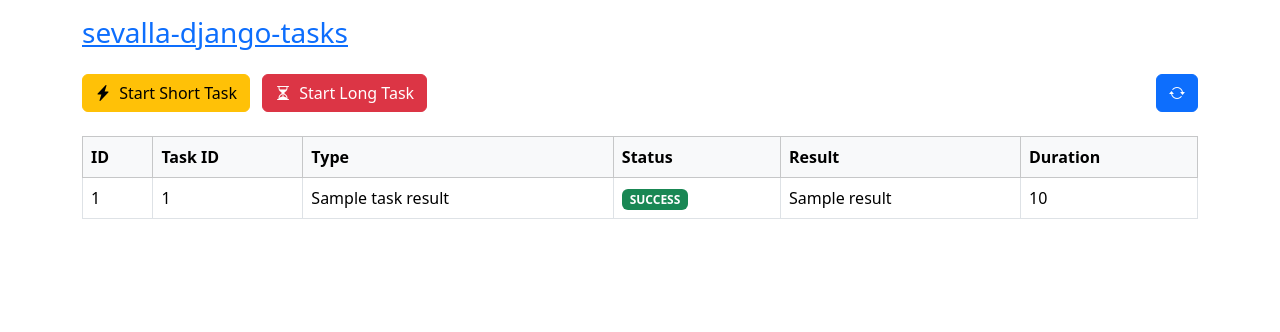
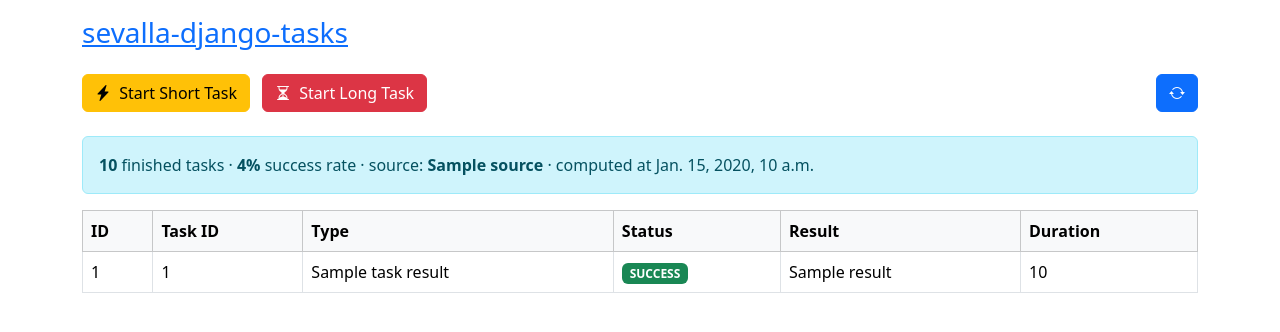
Before and after one commit to itswptom/sevalla-django-tasks, a Django app: template tasks/templates/tasks/index.html in a window 1280 px wide. Shown: the top 332 px of the page. Run offline with Django 5.2, Linux system fonts and the light colour scheme; the template is opened without the code that fills it: most values are stand-ins (such as "Sample title", 1, 10 or a date in 2020); parts of the project's set-up code (start-up, migrations or seed data) failed here and were passed over.

Commit message:
Display task statistics in index.html
Add statistics display for finished tasks and success rate.

```diff
--- a/tasks/templates/tasks/index.html
+++ b/tasks/templates/tasks/index.html
@@ -28,6 +28,14 @@
                     <i class="bi bi-arrow-repeat"></i>
                 </button>
             </div>
+
+            <div class="alert alert-info">
+                <strong>{{ stats.total }}</strong> finished tasks &middot;
+                <strong>{{ stats.success_rate }}%</strong> success rate &middot;
+                source: <strong>{{ stats.source }}</strong> &middot;
+                computed at {{ stats.computed_at }}
+            </div>
+
             {% if not task_results %}
                 <div class="alert alert-warning">
                     <p>No tasks found. Either:</p>
```
